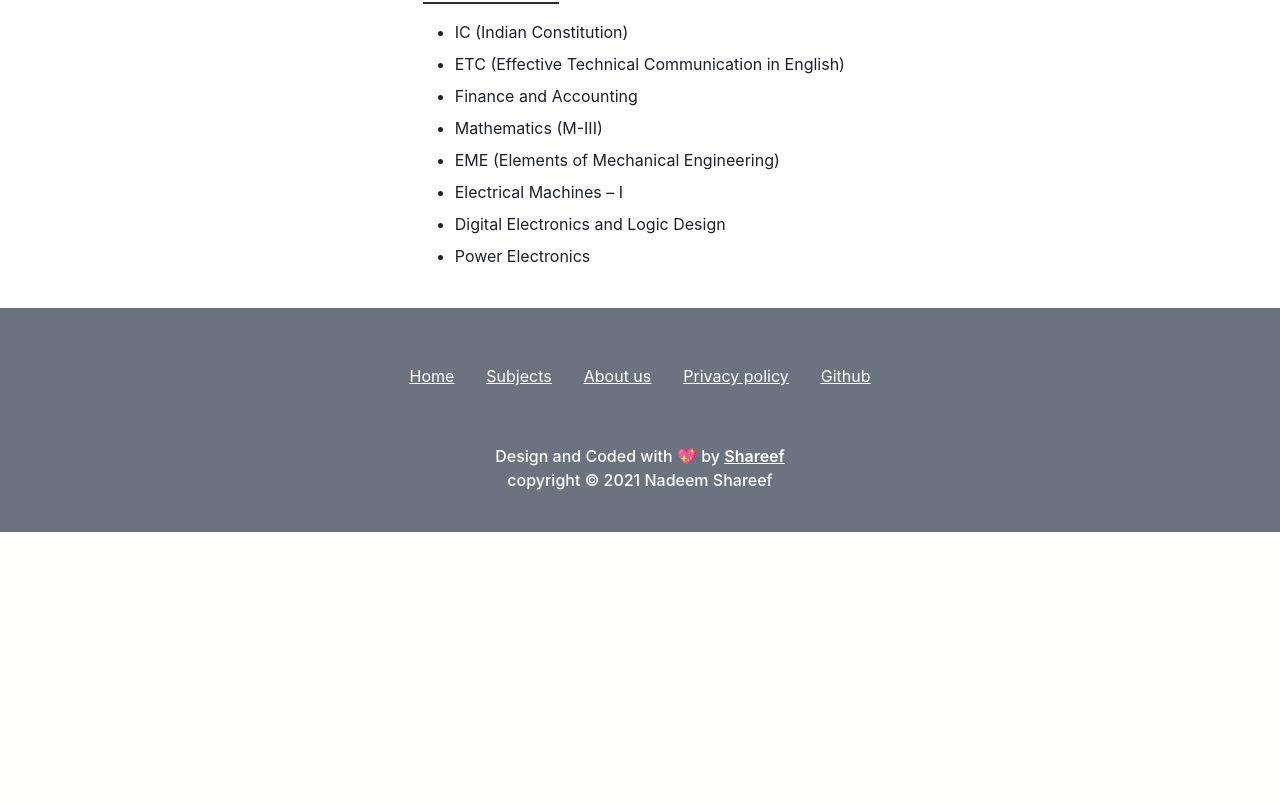
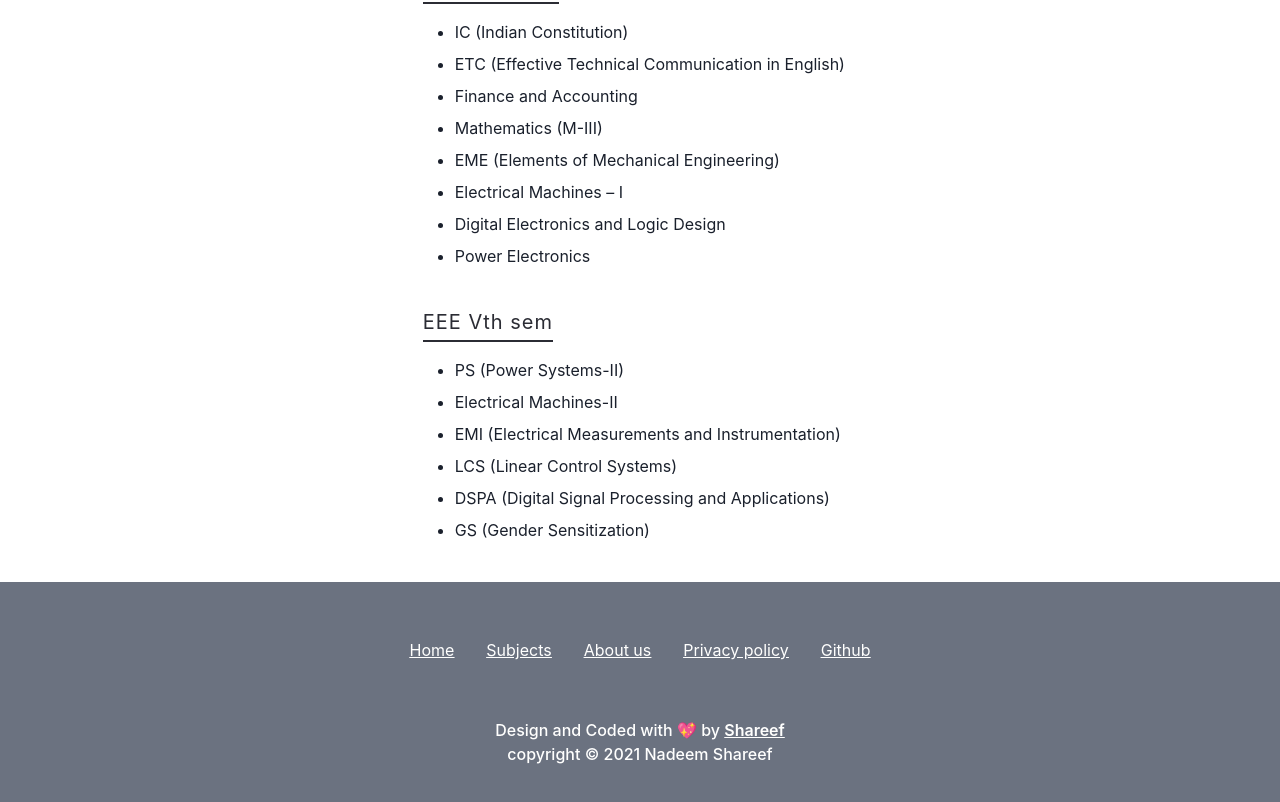
Before and after one commit to shareef99/yourounotes, a Next.js app: page /subjects in a window 1280 px wide. Shown: the part 7968-8770 px from the top of the page. Before the commit the page ends 8500 px from the top, so only its background shows below. Built offline with nearby package versions, Linux system fonts and the light colour scheme; no server answers.

Commit message:
✏ update EEE 5th sem

```diff
--- a/pages/upload.tsx
+++ b/pages/upload.tsx
@@ -214,7 +214,8 @@ const Upload = (Props: Props) => {
                 values.group === "CSE" ||
                 values.group === "IT" ||
                 values.group === "ECE" ||
-                values.group === "CE" ? (
+                values.group === "CE" ||
+                values.group === "EEE" ? (
                   <option value="fifth">Vth</option>
                 ) : (
                   <></>
@@ -243,6 +244,7 @@ const Upload = (Props: Props) => {
                     <option value="IT">IT</option>
                     <option value="ECE">ECE</option>
                     <option value="CE">CE</option>
+                    <option value="EEE">EEE</option>
                   </>
                 ) : (
                   <>
--- a/public/details.json
+++ b/public/details.json
@@ -347,5 +347,17 @@
       "Digital Electronics and Logic Design",
       "Power Electronics"
     ]
+  },
+  {
+    "sem": "fifth",
+    "group": "EEE",
+    "subjects": [
+      "PS (Power Systems-II)",
+      "Electrical Machines-II",
+      "EMI (Electrical Measurements and Instrumentation)",
+      "LCS (Linear Control Systems)",
+      "DSPA (Digital Signal Processing and Applications)",
+      "GS (Gender Sensitization)"
+    ]
   }
 ]
```
